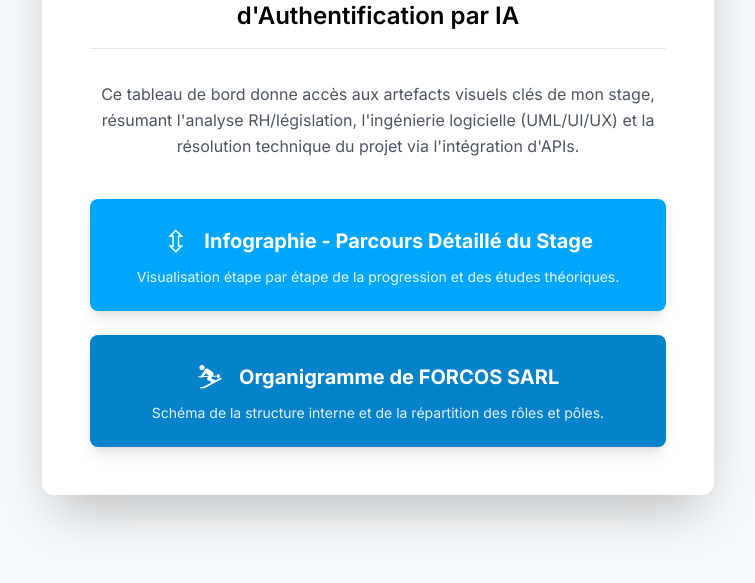
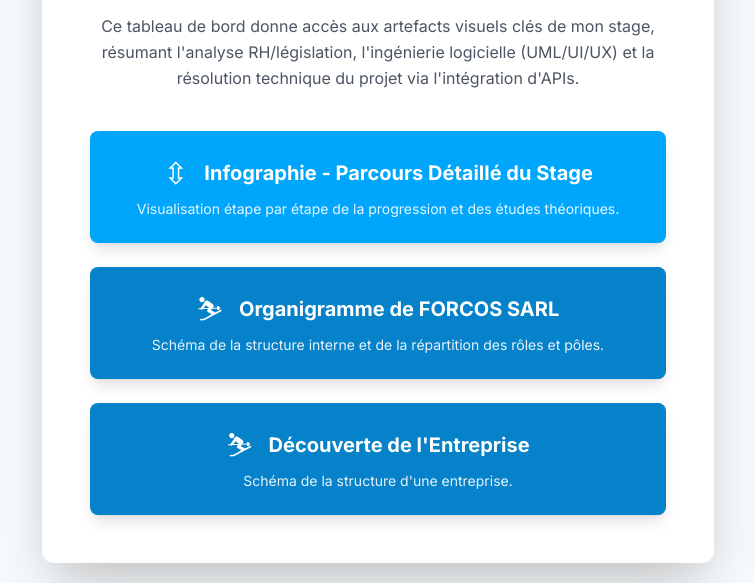
Before and after one commit to desagencydes-rgb/Stage-d-Initiation, a plain HTML site: page index.html in a window 1280 px wide. Shown: the part 217-800 px from the top of the page, without its empty margins (262-1017 px from the left). Drawn offline with nearby package versions, Linux system fonts and the light colour scheme.

Commit message:
Update index.html

```diff
--- a/index.html
+++ b/index.html
@@ -37,7 +37,7 @@
         <div class="space-y-6">
 
             <!-- Carte 1: Lien vers l'Infographie du Parcours -->
-            <a href="infographie_parcours_stage.html" class="block">
+            <a href="parcours_detaille_de_stage.html" class="block">
                 <div class="bg-forcos-primary text-white p-6 rounded-lg shadow-lg hover:bg-forcos-secondary transition duration-300 transform hover:-translate-y-0.5">
                     <div class="flex items-center justify-center">
                         <!-- Unicode Icon: Flowchart / Progression -->
@@ -49,7 +49,7 @@
             </a>
 
             <!-- Carte 2: Lien vers l'Organigramme -->
-            <a href="organigramme_forcos.html" class="block">
+            <a href="structure_forcos.html" class="block">
                 <div class="bg-forcos-secondary text-white p-6 rounded-lg shadow-lg hover:bg-forcos-primary transition duration-300 transform hover:-translate-y-0.5">
                     <div class="flex items-center justify-center">
                         <!-- Unicode Icon: Structure / Organisation -->
@@ -60,6 +60,18 @@
                 </div>
             </a>
 
+            <!-- Carte 2: Lien vers l'Organigramme -->
+            <a href="decouverte_de_lentreprise.html" class="block">
+                <div class="bg-forcos-secondary text-white p-6 rounded-lg shadow-lg hover:bg-forcos-primary transition duration-300 transform hover:-translate-y-0.5">
+                    <div class="flex items-center justify-center">
+                        <!-- Unicode Icon: Structure / Organisation -->
+                        <span class="text-3xl mr-4">&#x26F7;</span>
+                        <span class="text-lg md:text-xl font-bold">Découverte de l'Entreprise</span>
+                    </div>
+                    <p class="text-sm mt-2 opacity-90">Schéma de la structure d'une entreprise.</p>
+                </div>
+            </a>
+
         </div>
 
     </div>
```
